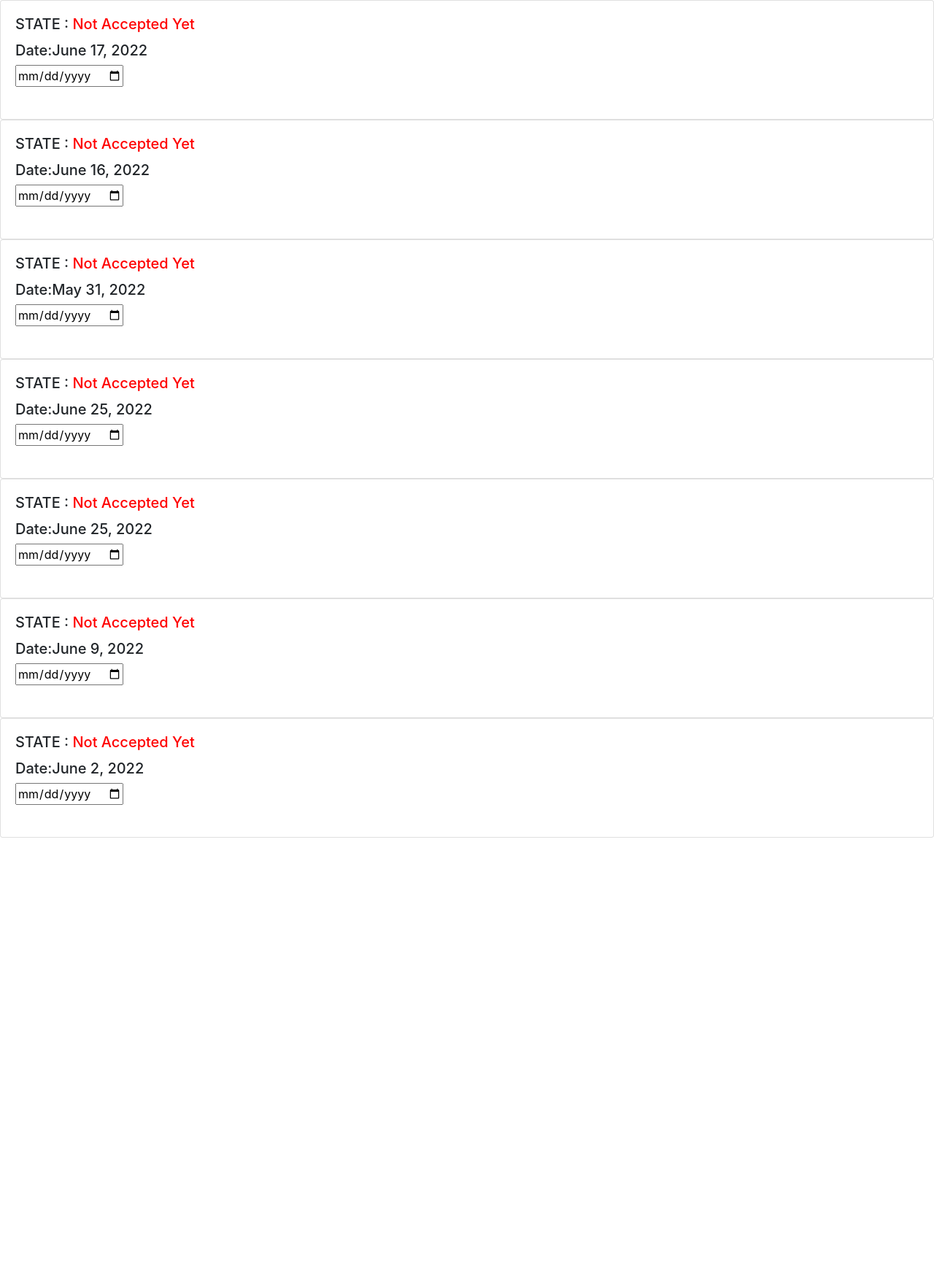
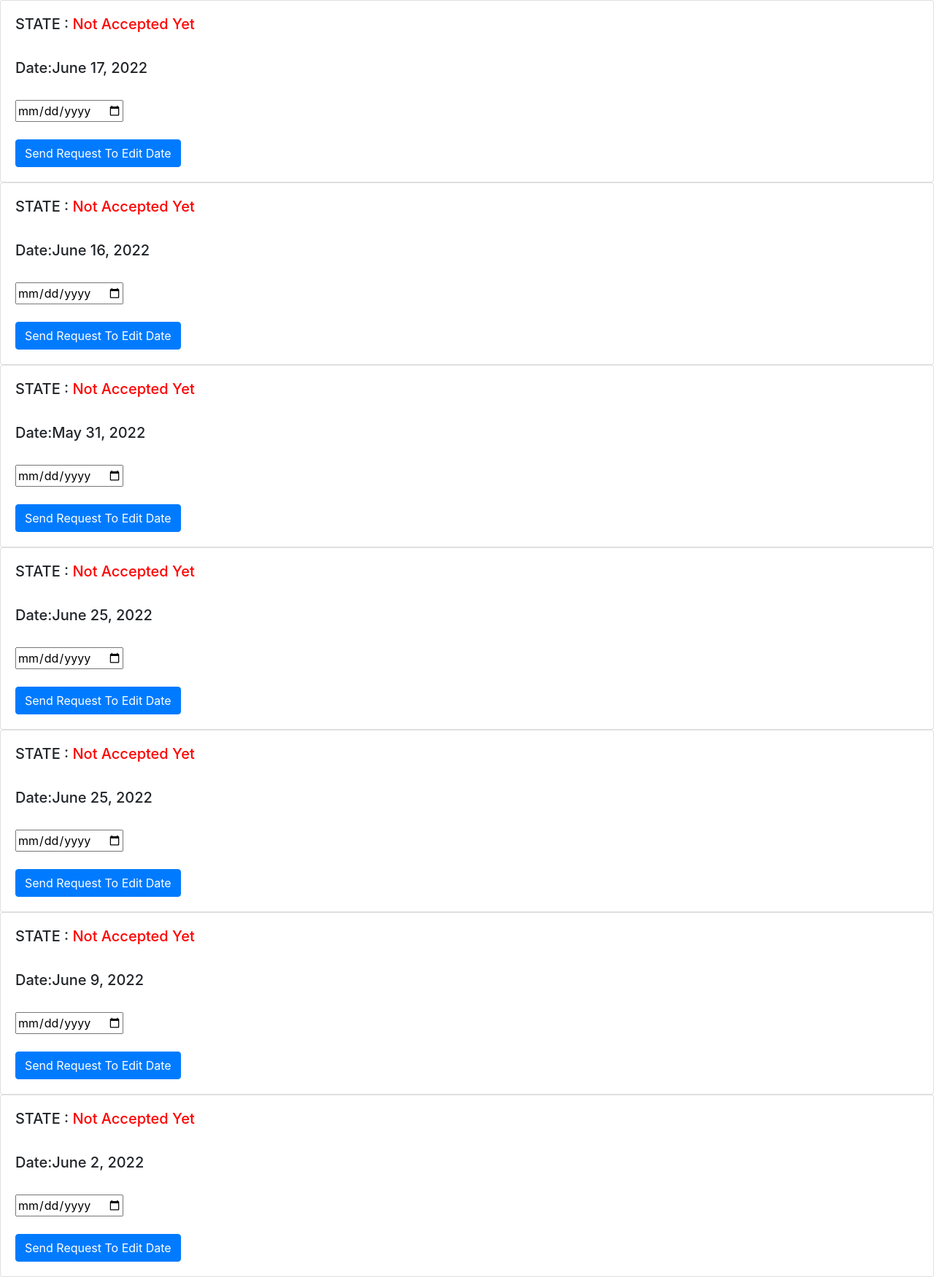
Before and after one commit to EslamQadri/django-appointment-system, a Django app: page /Reschedule in a window 1280 px wide. Shown: the whole page at 73% size. Before the commit the page ends 1148 px from the top, so only its background shows below. Run offline with Django 3.2, Linux system fonts and the light colour scheme; a user stored in the database is signed in; data comes from the database, SQL or seed files in the repository; some libraries are stand-ins or nearby versions.

Commit message:
Commit 3

```diff
--- a/aposite/templates/admin_view/admin.html
+++ b/aposite/templates/admin_view/admin.html
@@ -6,7 +6,7 @@
         <meta http-equiv="X-UA-Compatible" content="IE=edge">
         <meta charset="utf-8">
         <meta name="viewport" content="width=device-width, initial-scale=1, shrink-to-fit=no">
-        <meta http-equiv="refresh" content="30">
+
         <link rel="stylesheet" href="https://maxcdn.bootstrapcdn.com/bootstrap/4.0.0/css/bootstrap.min.css" integrity="sha384-Gn5384xqQ1aoWXA+058RXPxPg6fy4IWvTNh0E263XmFcJlSAwiGgFAW/dAiS6JXm" crossorigin="anonymous">
         <title>Admin Dashboard</title>
 
--- a/aposite/templates/login/Registration.html
+++ b/aposite/templates/login/Registration.html
@@ -6,7 +6,7 @@
     <meta http-equiv="X-UA-Compatible" content="IE=edge">
     <meta charset="utf-8">
     <meta name="viewport" content="width=device-width, initial-scale=1, shrink-to-fit=no">
-    <meta http-equiv="refresh" content="30">
+
     <link rel="stylesheet" href="https://maxcdn.bootstrapcdn.com/bootstrap/4.0.0/css/bootstrap.min.css" integrity="sha384-Gn5384xqQ1aoWXA+058RXPxPg6fy4IWvTNh0E263XmFcJlSAwiGgFAW/dAiS6JXm" crossorigin="anonymous">
     <title>Registration</title>
 
--- a/aposite/templates/login/login.html
+++ b/aposite/templates/login/login.html
@@ -7,7 +7,7 @@
   <meta http-equiv="X-UA-Compatible" content="IE=edge">
 
   <meta name="viewport" content="width=device-width, initial-scale=1, shrink-to-fit=no">
-  <meta http-equiv="refresh" content="30">
+
   <link rel="stylesheet" href="https://maxcdn.bootstrapcdn.com/bootstrap/4.0.0/css/bootstrap.min.css" integrity="sha384-Gn5384xqQ1aoWXA+058RXPxPg6fy4IWvTNh0E263XmFcJlSAwiGgFAW/dAiS6JXm" crossorigin="anonymous">
 
     <link href="https://cdn.jsdelivr.net/npm/bootstrap@5.0.0-alpha1/dist/css/bootstrap.min.css" >
--- a/aposite/templates/user_view/AllApointements.html
+++ b/aposite/templates/user_view/AllApointements.html
@@ -5,7 +5,6 @@
         <meta http-equiv="X-UA-Compatible" content="IE=edge">
         <meta charset="utf-8">
         <meta name="viewport" content="width=device-width, initial-scale=1, shrink-to-fit=no">
-        <meta http-equiv="refresh" content="30">
 
         <link rel="stylesheet" href="https://maxcdn.bootstrapcdn.com/bootstrap/4.0.0/css/bootstrap.min.css" integrity="sha384-Gn5384xqQ1aoWXA+058RXPxPg6fy4IWvTNh0E263XmFcJlSAwiGgFAW/dAiS6JXm" crossorigin="anonymous">
         <title>My Appointments</title>
--- a/aposite/templates/user_view/Cancelforuser.html
+++ b/aposite/templates/user_view/Cancelforuser.html
@@ -5,7 +5,7 @@
         <meta http-equiv="X-UA-Compatible" content="IE=edge">
         <meta charset="utf-8">
         <meta name="viewport" content="width=device-width, initial-scale=1, shrink-to-fit=no">
-        <meta http-equiv="refresh" content="30">
+
 
         <link rel="stylesheet" href="https://maxcdn.bootstrapcdn.com/bootstrap/4.0.0/css/bootstrap.min.css" integrity="sha384-Gn5384xqQ1aoWXA+058RXPxPg6fy4IWvTNh0E263XmFcJlSAwiGgFAW/dAiS6JXm" crossorigin="anonymous">
         <title>Cancel App</title>
--- a/aposite/templates/user_view/Reschedule.html
+++ b/aposite/templates/user_view/Reschedule.html
@@ -4,11 +4,13 @@
     <meta charset="UTF-8">
     <meta http-equiv="X-UA-Compatible" content="IE=edge">
     <meta charset="utf-8">
-        <meta name="viewport" content="width=device-width, initial-scale=1, shrink-to-fit=no">
-        <meta http-equiv="refresh" content="30">
-
-        <link rel="stylesheet" href="https://maxcdn.bootstrapcdn.com/bootstrap/4.0.0/css/bootstrap.min.css" integrity="sha384-Gn5384xqQ1aoWXA+058RXPxPg6fy4IWvTNh0E263XmFcJlSAwiGgFAW/dAiS6JXm" crossorigin="anonymous">
-        <title> Reschedule App</title>
+    <meta name="viewport"
+          content="width=device-width, initial-scale=1, shrink-to-fit=no">
+    <link rel="stylesheet"
+          href="https://maxcdn.bootstrapcdn.com/bootstrap/4.0.0/css/bootstrap.min.css"
+          integrity="sha384-Gn5384xqQ1aoWXA+058RXPxPg6fy4IWvTNh0E263XmFcJlSAwiGgFAW/dAiS6JXm"
+          crossorigin="anonymous">
+    <title>Reschedule App</title>
     <script src="https://code.jquery.com/jquery-3.2.1.slim.min.js" integrity="sha384-KJ3o2DKtIkvYIK3UENzmM7KCkRr/rE9/Qpg6aAZGJwFDMVNA/GpGFF93hXpG5KkN" crossorigin="anonymous"></script>
     <script src="https://cdnjs.cloudflare.com/ajax/libs/popper.js/1.12.9/umd/popper.min.js" integrity="sha384-ApNbgh9B+Y1QKtv3Rn7W3mgPxhU9K/ScQsAP7hUibX39j7fakFPskvXusvfa0b4Q" crossorigin="anonymous"></script>
     <script src="https://maxcdn.bootstrapcdn.com/bootstrap/4.0.0/js/bootstrap.min.js" integrity="sha384-JZR6Spejh4U02d8jOt6vLEHfe/JQGiRRSQQxSfFWpi1MquVdAyjUar5+76PVCmYl" crossorigin="anonymous"></script>
@@ -16,41 +18,35 @@
     <script src="https://ajax.googleapis.com/ajax/libs/jquery/3.5.1/jquery.min.js"></script>
   </head>
   <body>
-
-
-    <div class="row-1" >
-
-        {% for x in details%}
-
-
+    <div class="row-1">
+      {% for x in details %}
         <div class="card">
-
           <div class="card-body">
-
-
             {% if x.approve %}
-            <h5 class="card-title">STATE : <span style="color: green">Accepted </span></h5>
-              {%else%}
-              <h5 class="card-title" >STATE : <span style="color: red">Not Accepted Yet</span></h5>
-              {%endif%}
-
-
-              <h5 class="card-text" id="thedata">Date:{{x.Reserve}}</h5>
-
-
-              <input type="Date" class="Date" data-date-format="mm/dd/yyyy" name ='kalba'>
-              <br><br>
-
+              <h5 class="card-title">
+                STATE : <span style="color: green">Accepted</span>
+                <br>
+              </h5>
+            {% else %}
+              <h5 class="card-title">
+                STATE : <span style="color: red">Not Accepted Yet</span>
+                <br>
+                <br>
+              </h5>
+            {% endif %}
+            <h5 class="card-text" id="thedata">Date:{{ x.Reserve }}</h5>
+            <form action="{% url 'Rescheduleby'  %}" method="post" name ='date_form'>
+              {% csrf_token %}
+              <br>
+              <input type="Date" class="Date" data-date-format="mm/dd/yyyy" name ='date'>
+              <br>
+              <br>
+              <a type="submit"
+                 href="{% url 'Rescheduleby'  %}"
+                 class="btn btn-primary">Send Request To Edit Date</a>
+            </form>
           </div>
-
         </div>
-
-
-
       {% endfor %}
-
-
-
     </body>
-
   </html>
--- a/aposite/templates/user_view/Reserve.html
+++ b/aposite/templates/user_view/Reserve.html
@@ -6,7 +6,7 @@
   <meta http-equiv="X-UA-Compatible" content="IE=edge">
 
   <meta name="viewport" content="width=device-width, initial-scale=1, shrink-to-fit=no">
-  <meta http-equiv="refresh" content="30">
+
 
     <!-- Latest compiled and minified CSS -->
 <link rel="stylesheet" href="https://maxcdn.bootstrapcdn.com/bootstrap/3.4.1/css/bootstrap.min.css">
--- a/aposite/templates/user_view/user.html
+++ b/aposite/templates/user_view/user.html
@@ -7,7 +7,7 @@
     <meta charset="utf-8">
     <meta name="viewport"
           content="width=device-width, initial-scale=1, shrink-to-fit=no">
-    <meta http-equiv="refresh" content="30">
+
     <link rel="stylesheet"
           href="https://maxcdn.bootstrapcdn.com/bootstrap/4.0.0/css/bootstrap.min.css"
           integrity="sha384-Gn5384xqQ1aoWXA+058RXPxPg6fy4IWvTNh0E263XmFcJlSAwiGgFAW/dAiS6JXm"
--- a/aposite/urls.py
+++ b/aposite/urls.py
@@ -12,7 +12,7 @@ urlpatterns = [
     path('Cancelforuser', views.Cancelforuser, name='Cancelforuser'),
     path('Cancel/<int:id>', views.Cancelforuserbyid, name='Cancelforuserbyid'),
     path('Reschedule',views.Reschedule,name='Reschedule'),
-    path('Reschedulebyid/<int:id>/<str:date>', views.Reschedulebyid, name='Rescheduleby'),
+    path('Reschedulebyid', views.Reschedulebyid, name='Rescheduleby'),
     #Admin Link
     path('AdminViwe', views.AdminViwe, name='AdminViwe'),
 
--- a/aposite/views.py
+++ b/aposite/views.py
@@ -1,6 +1,7 @@
 import re
 from django.shortcuts import render,redirect
 from django.contrib.auth.decorators import login_required
+from django.views.decorators.http import  require_http_methods
 from django.contrib.auth import authenticate,login,logout
 from django.contrib.auth.models import User
 from django.contrib import messages
@@ -84,10 +85,33 @@ def Reschedule(request):
     user= request.user
     query=appointments.objects.filter(user=user)
     return render(request, 'user_view/Reschedule.html',{'details':query})
+
 @login_required(login_url='login')
-def Reschedulebyid(request,id,date):
-    user= request.user
-    appointments.objects.filter(user=user,id=id).update(Reserve=date,approve=False)
+@require_http_methods(['POST','GET'])
+def Reschedulebyid(request):
+    id =10
+    print(1)
+    print(request.POST)
+    if request.method == 'POST':
+        print(2)
+        date =request.POST['date']
+        print(3)
+        user= request.user
+        appointments.objects.get(user=user,id=id).update(Reserve=date,approve=False)
+        return redirect('Reschedule')
+    if request.method == 'GET':
+        print(request.GET)
+
+
+        print(22)
+        date =request.GET.get('date')
+        print(date)
+        print(33)
+        appointments.objects.get(user=user,id=id).update(Reserve=date,approve=False)
+
+
+
+        return redirect('Reschedule')
     return redirect('Reschedule')
 @login_required(login_url='login')
 def AdminViwe(request):
```
Lines whose indentation alone changed are shown as unchanged.
